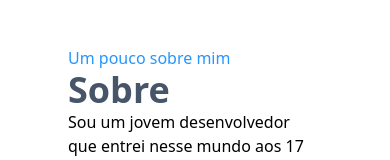
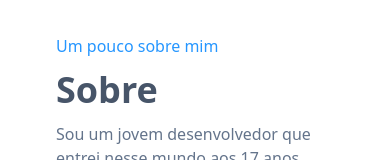
Before and after one commit to Raul26-tech/Portifolio, a React (Vite) app: page / in a window 390 px wide. Shown: the part 634-794 px from the top of the page. Built offline with nearby package versions, Linux system fonts and the light colour scheme.

Commit message:
Criando component (Works)

```diff
--- a/src/components/About/index.jsx
+++ b/src/components/About/index.jsx
@@ -2,7 +2,7 @@ import React from 'react';
 
 export default function About() {
     return (
-        <section className="w-full flex justify-center p-6 md:p-20">
+        <section className="w-full flex justify-center p-6 md:p-20 mt-8 md:mt-[5rem]">
             <div className="w-[30rem] p-3 hidden md:block">
                 <img
                     src="../src/assets/animation.png"
@@ -13,8 +13,10 @@ export default function About() {
                 <span className="text-theme-blue text-base">
                     Um pouco sobre mim
                 </span>
-                <h2 className="text-slate-600 text-4xl font-bold">Sobre</h2>
-                <p>
+                <h2 className="text-slate-600 text-4xl font-bold mt-3">
+                    Sobre
+                </h2>
+                <p className="mt-3 text-slate-500">
                     Sou um jovem desenvolvedor que entrei nesse mundo aos 17
                     anos. Sempre fui muito curioso e gosto de entender como as
                     coisas funcionam, esse extinto se aflorou ainda mais no ano
--- a/src/components/Layout/index.jsx
+++ b/src/components/Layout/index.jsx
@@ -2,6 +2,7 @@ import React from 'react';
 import Header from '../Header';
 import Animation from '../Animation';
 import About from '../About';
+import Works from '../Works';
 
 export default function Layout() {
     return (
@@ -18,9 +19,8 @@ export default function Layout() {
                         alt=""
                     />
                 </div>
-                <div className="mt-[2rem] p-3">
-                    <About />
-                </div>
+                <About />
+                <Works />
             </div>
         </>
     );
--- /dev/null
+++ b/src/components/Works/index.jsx
@@ -0,0 +1,11 @@
+import React from 'react';
+
+export default function Works() {
+    return (
+        <>
+            <div className="w-full flex p-6 md:p-20 mt-12 md:mt-[5rem] bg-red-300">
+                Teste
+            </div>
+        </>
+    );
+}
```
